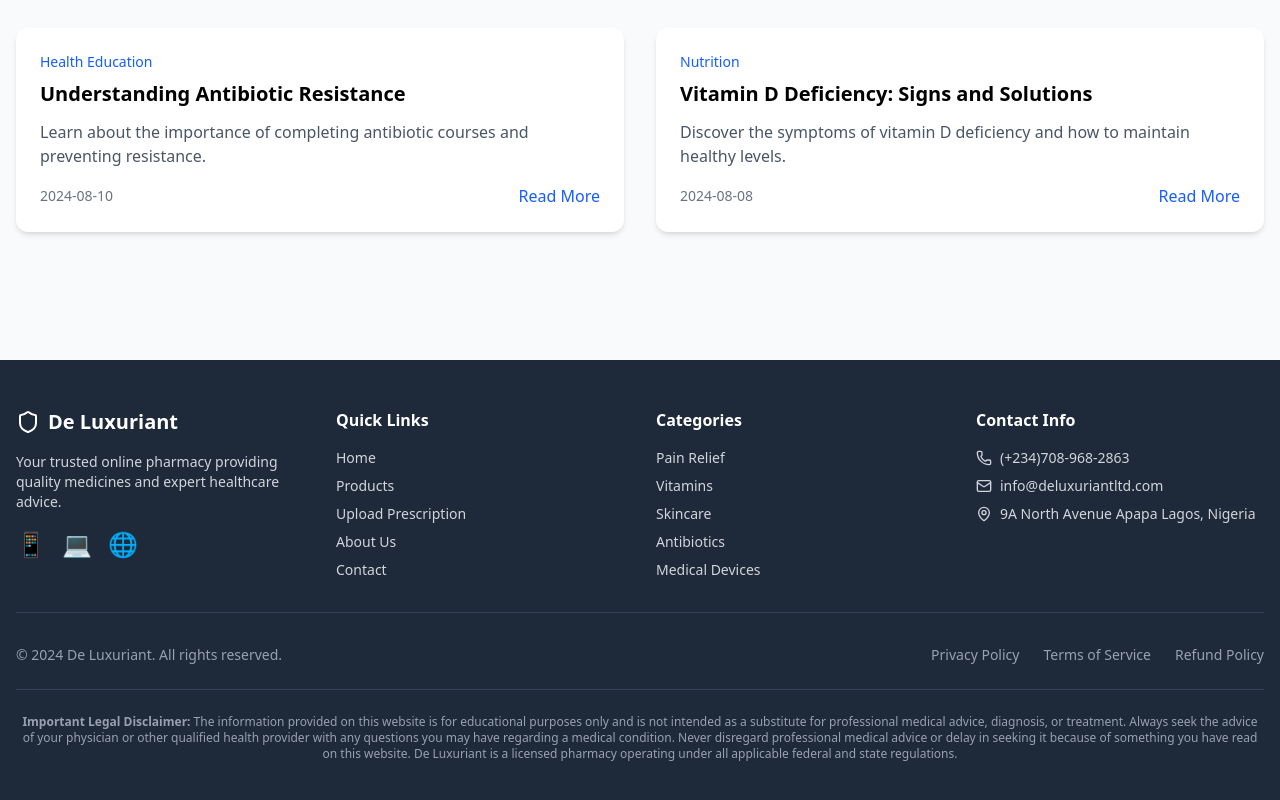
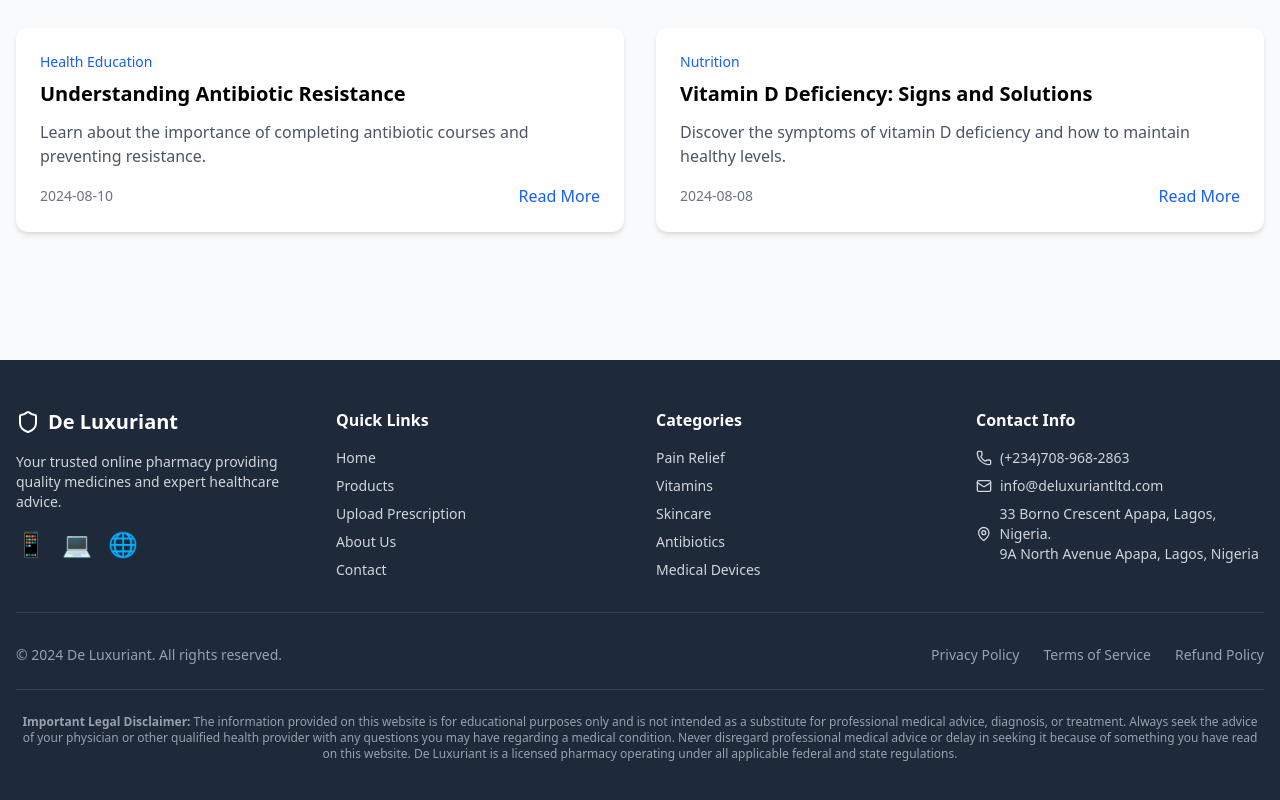
Before and after one commit to Utiyong/Pharmacy-website, a React (Vite) app: page / in a window 1280 px wide. Shown: the part 1870-2670 px from the top of the page. Built offline with nearby package versions, Linux system fonts and the light colour scheme.

Commit message:
Update App.tsx

```diff
--- a/src/App.tsx
+++ b/src/App.tsx
@@ -2580,7 +2580,7 @@ const Footer: React.FC = () => {
               </div>
               <div className="flex items-center">
                 <MapPin className="h-4 w-4 mr-2" />
-                <span>9A North Avenue Apapa Lagos, Nigeria</span>
+                <span>33 Borno Crescent Apapa, Lagos, Nigeria.<br /> 9A North Avenue Apapa, Lagos, Nigeria</span>
               </div>
             </div>
           </div>
```
